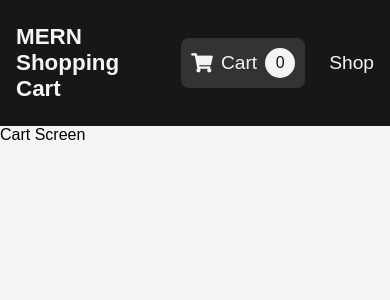
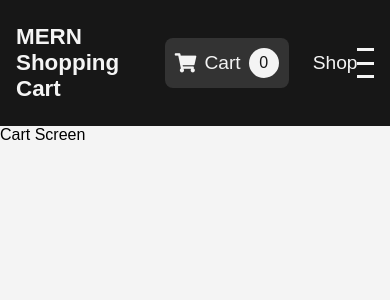
Before and after one commit to kavinda-ravishan/MERN_eCommerce_App, a React (Create React App) app in the folder frontend/: page /cart in a window 390 px wide. Shown: the top 300 px of the page. Built offline with nearby package versions, Linux system fonts and the light colour scheme.

Commit message:
hamburger icon style

```diff
--- a/frontend/src/components/Navbar.css
+++ b/frontend/src/components/Navbar.css
@@ -62,3 +62,23 @@
   text-align: center;
   font-size: 1rem;
 }
+
+.hamburger__menu {
+  width: 30px;
+  height: 30px;
+  display: flex;
+  flex-direction: column;
+  justify-content: space-between;
+  align-items: center;
+  cursor: pointer;
+}
+
+.hamburger__menu > div {
+  width: 100%;
+  height: 3px;
+  background: #f4f4f4;
+}
+
+.hamburger__menu:hover > div {
+  background: #dd219e;
+}
```
